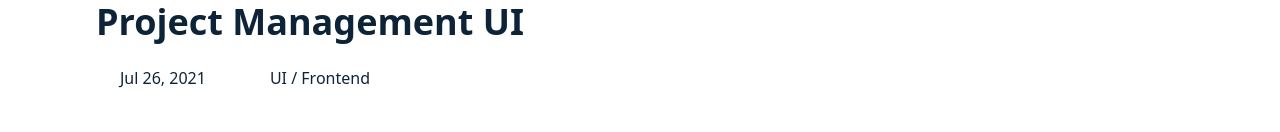
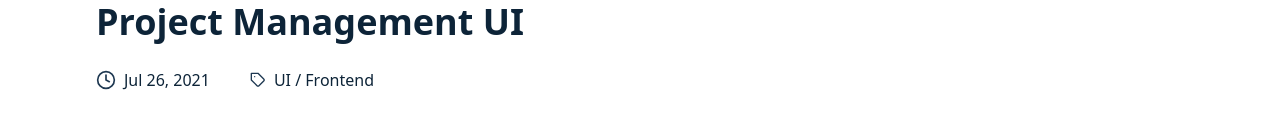
Before and after one commit to phoenix979797/portfolio, a React (Create React App) app: page /projects/single-project in a window 1280 px wide. Shown: the part 190-322 px from the top of the page. Built offline with nearby package versions, Linux system fonts and the light colour scheme.

Commit message:
Single project header icons

```diff
--- a/src/components/ProjectHeader.js
+++ b/src/components/ProjectHeader.js
@@ -1,3 +1,4 @@
+import { FiClock, FiTag } from 'react-icons/fi';
 import { ProjectHeader } from '../utils/SingleProjectData';
 
 const ProjectSingleHeader = () => {
@@ -8,19 +9,13 @@ const ProjectSingleHeader = () => {
 			</p>
 			<div className="flex">
 				<div className="flex items-center mr-10">
-					<i
-						data-feather="clock"
-						className="w-4 h-4 text-ternary-dark dark:text-ternary-light"
-					></i>
+					<FiClock className="text-xl text-ternary-dark dark:text-ternary-light" />
 					<span className="ml-2 leading-none text-primary-dark dark:text-primary-light">
 						{ProjectHeader.publishDate}
 					</span>
 				</div>
 				<div className="flex items-center">
-					<i
-						data-feather="tag"
-						className="w-4 h-4 text-ternary-dark dark:text-ternary-light"
-					></i>
+					<FiTag className="w-4 h-4 text-ternary-dark dark:text-ternary-light" />
 					<span className="ml-2 leading-none text-primary-dark dark:text-primary-light">
 						{ProjectHeader.tags}
 					</span>
```
